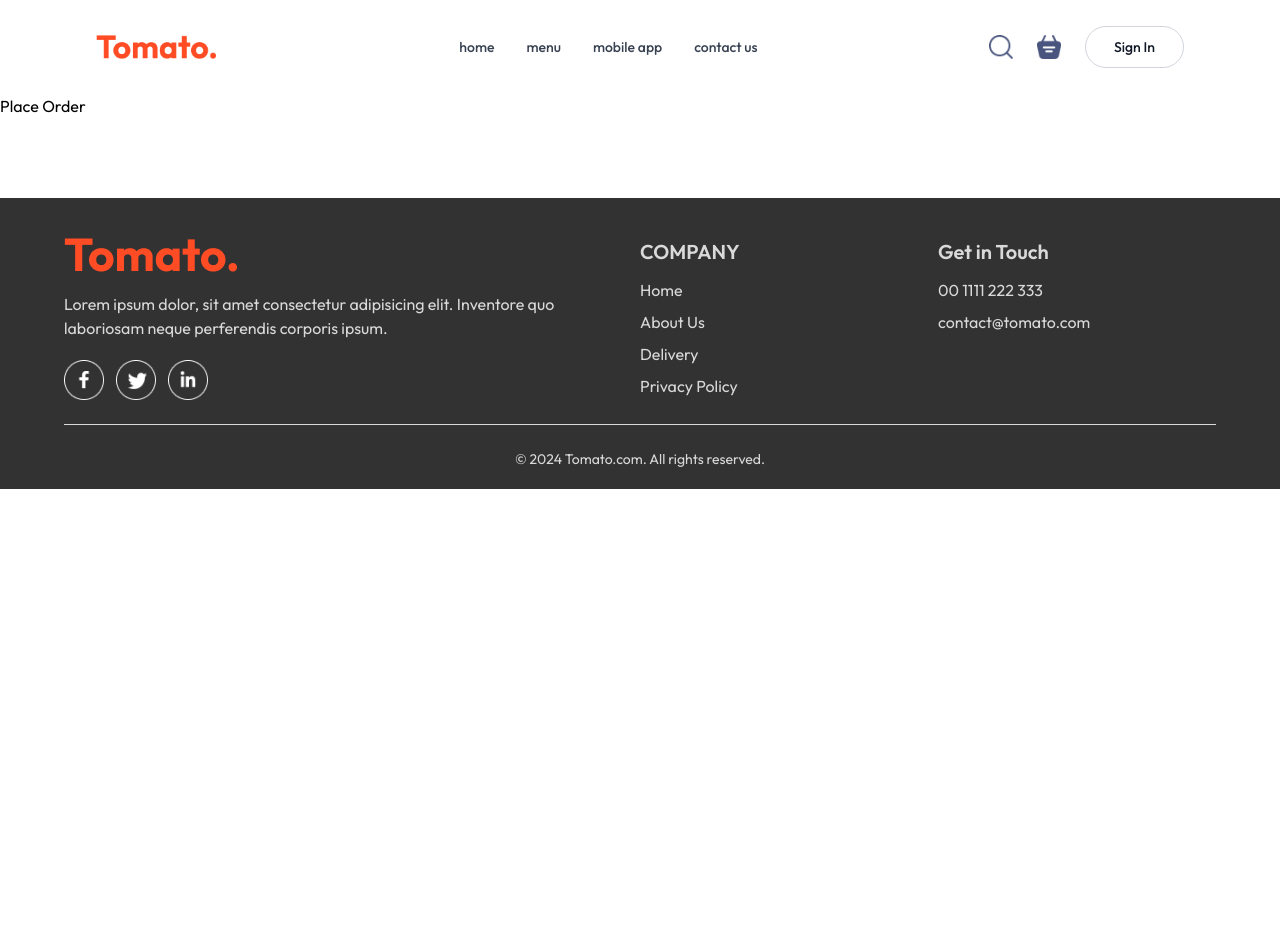
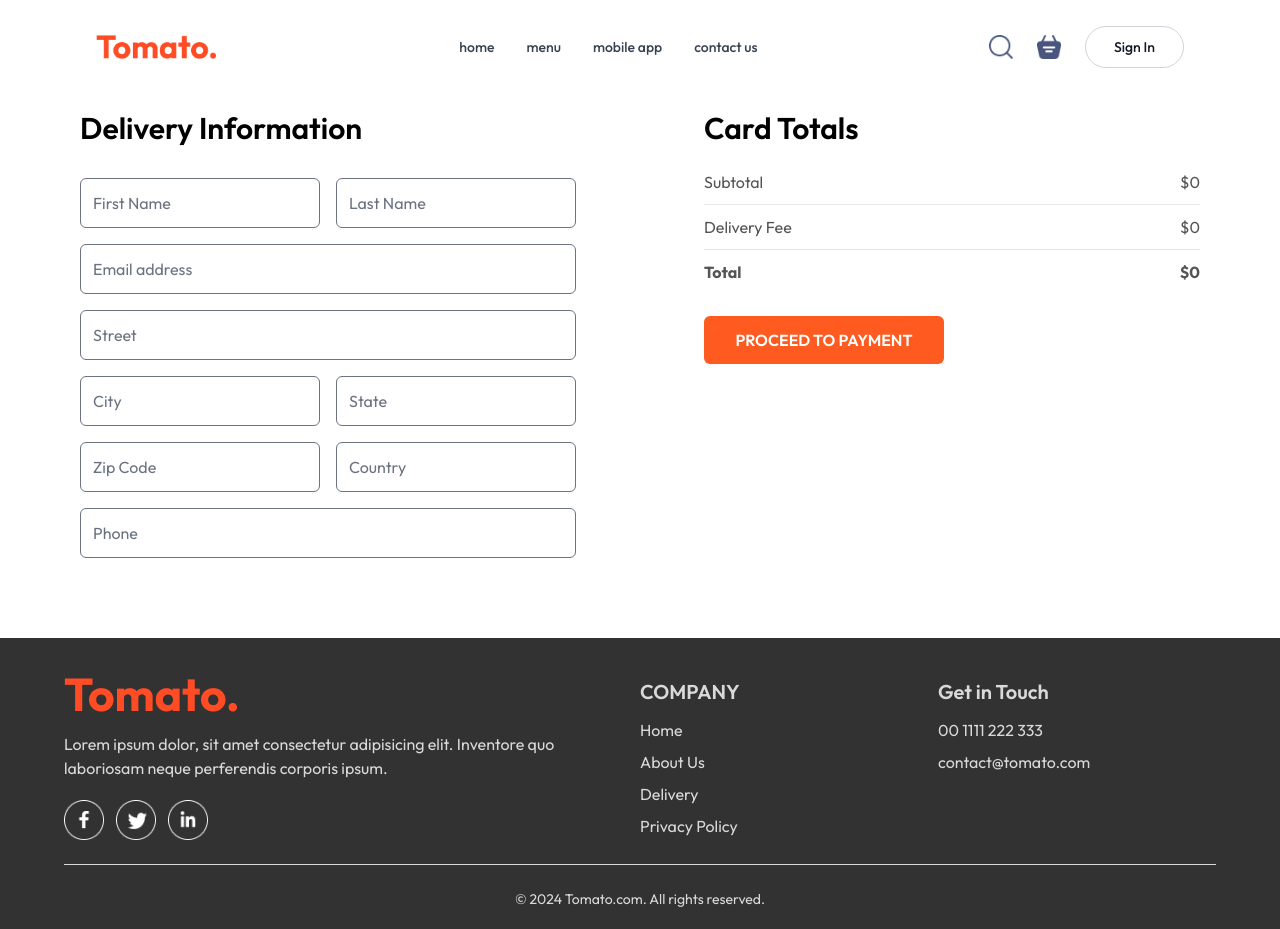
Before and after one commit to hamaadafzal4209/Food-Ordering-App, a React (Vite) app in the folder frontend/: page /order in a window 1280 px wide. Before the commit the page ends 800 px from the top, so only its background shows below. Built offline with nearby package versions, Linux system fonts and the light colour scheme.

Commit message:
complate place order page

```diff
--- a/frontend/src/components/Header.jsx
+++ b/frontend/src/components/Header.jsx
@@ -3,9 +3,9 @@ function Header() {
   return (
     <div className="">
       <div className="header px-6 sm:px-8 md:px-20 pb-20 space-y-4 text-white">
-        <h1 className="text-6xl font-semibold leading-[72px] text-balance pt-32">Order your <br /> favorite food here</h1>
-        <p className="text-sm text-balance">Lorem ipsum dolor sit amet consectetur adipisicing elit. Animi, itaque ea. Culpa nostrum quia, repellendus rem ex deleniti aperiam! Distinctio ducimus aperiam sint nesciunt voluptatibus tempore suscipit labore amet maiores. Lorem ipsum dolor sit, amet consectetur adipisicing elit. Accusamus, quod. Velit, illum?</p>
-        <button className="px-8 py-3 cursor-pointer bg-white text-black rounded-full font-semibold">View Menu</button>
+        <h1 className="text-6xl animate-fadeIn font-semibold leading-[72px] text-balance pt-32">Order your <br /> favorite food here</h1>
+        <p className="text-sm text-balance animate-fadeIn">Lorem ipsum dolor sit amet consectetur adipisicing elit. Animi, itaque ea. Culpa nostrum quia, repellendus rem ex deleniti aperiam! Distinctio ducimus aperiam sint nesciunt voluptatibus tempore suscipit labore amet maiores. Lorem ipsum dolor sit, amet consectetur adipisicing elit. Accusamus, quod. Velit, illum?</p>
+        <button className="px-8 py-3 cursor-pointer bg-white text-black rounded-full font-semibold animate-fadeIn">View Menu</button>
       </div>
     </div>
   )
--- a/frontend/src/pages/Cart.jsx
+++ b/frontend/src/pages/Cart.jsx
@@ -1,10 +1,13 @@
 import { Table } from "flowbite-react";
 import { useContext } from "react";
 import { StoreContext } from "../context/StoreContext";
+import { useNavigate } from "react-router-dom";
 
 function Cart() {
   const { food_list, cartItems, removeFromCart, getTotalCartAmount } =
     useContext(StoreContext);
+
+  const navigate = useNavigate();
 
   return (
     <div className="max-w-6xl px-4 mx-auto">
@@ -56,6 +59,7 @@ function Cart() {
         className="mt-20 flex justify-between flex-col md:flex-row"
         style={{ gap: "max(6vw,20px)" }}
       >
+        {/* cart total */}
         <div className="flex-1 border p-6">
           <h1 className="text-xl font-semibold">Card Totals</h1>
           <div className="my-4">
@@ -66,17 +70,19 @@ function Cart() {
             <hr className="my-[10px]" />
             <div className="flex justify-between gap-5 text-[#555]">
               <p>Delivery Fee</p>
-              <p>${2}</p>
+              <p>${getTotalCartAmount() === 0 ? 0 : 2}</p>
             </div>
             <hr className="my-[10px]" />
             <div className="flex justify-between gap-5 text-[#555]">
               <b>Total</b>
-              <b>${getTotalCartAmount() + 2}</b>
+              <b>
+                ${getTotalCartAmount() === 0 ? 0 : getTotalCartAmount() + 2}
+              </b>
             </div>
           </div>
           <button
-            className="uppercase text-white bg-orange-500 py-3 rounded-[4px] cursor-pointer"
-            style={{ width: "max(20vw,200px)" }}
+            onClick={() => navigate("/order")}
+            className="uuppercase text-white bg-orange-500 py-3 rounded-md max-w-60 w-full font-semibold"
           >
             Proceed To Checkout
           </button>
--- a/frontend/src/pages/PlaceOrder.jsx
+++ b/frontend/src/pages/PlaceOrder.jsx
@@ -1,10 +1,99 @@
+import { useContext } from "react";
+import { StoreContext } from "../context/StoreContext";
 
 function PlaceOrder() {
+  const { getTotalCartAmount } = useContext(StoreContext);
+
   return (
-    <div>
-      Place Order
+    <div className="max-w-6xl px-4 mx-auto">
+      <form className="flex flex-col md:flex-row gap-12 lg:gap-32 mt-4">
+        {/* left */}
+        <div className="flex-1">
+          <p className="text-xl sm:text-3xl font-semibold mb-8">
+            Delivery Information
+          </p>
+          <div className="grid grid-cols-1 sm:grid-cols-2 gap-4">
+            <input
+              type="text"
+              placeholder="First Name"
+              className="p-3 border rounded-md w-full"
+            />
+            <input
+              type="text"
+              placeholder="Last Name"
+              className="p-3 border rounded-md w-full"
+            />
+          </div>
+          <input
+            type="email"
+            placeholder="Email address"
+            className="p-3 border rounded-md w-full mt-4"
+          />
+          <input
+            type="text"
+            placeholder="Street"
+            className="p-3 border rounded-md w-full mt-4"
+          />
+          <div className="grid grid-cols-1 sm:grid-cols-2 gap-4 mt-4">
+            <input
+              type="text"
+              placeholder="City"
+              className="p-3 border rounded-md w-full"
+            />
+            <input
+              type="text"
+              placeholder="State"
+              className="p-3 border rounded-md w-full"
+            />
+          </div>
+          <div className="grid grid-cols-1 sm:grid-cols-2 gap-4 mt-4">
+            <input
+              type="text"
+              placeholder="Zip Code"
+              className="p-3 border rounded-md w-full"
+            />
+            <input
+              type="text"
+              placeholder="Country"
+              className="p-3 border rounded-md w-full"
+            />
+          </div>
+          <input
+            type="text"
+            placeholder="Phone"
+            className="p-3 border rounded-md w-full mt-4"
+          />
+        </div>
+        {/* right */}
+        <div className="flex-1">
+          <h1 className="text-xl sm:text-3xl font-semibold mb-6">
+            Card Totals
+          </h1>
+          <div className="my-4">
+            <div className="flex justify-between gap-5 text-[#555]">
+              <p>Subtotal</p>
+              <p>${getTotalCartAmount()}</p>
+            </div>
+            <hr className="my-[10px]" />
+            <div className="flex justify-between gap-5 text-[#555]">
+              <p>Delivery Fee</p>
+              <p>${getTotalCartAmount() === 0 ? 0 : 2}</p>
+            </div>
+            <hr className="my-[10px]" />
+            <div className="flex justify-between gap-5 text-[#555]">
+              <b>Total</b>
+              <b>
+                ${getTotalCartAmount() === 0 ? 0 : getTotalCartAmount() + 2}
+              </b>
+            </div>
+          </div>
+          <button className="uppercase text-white bg-orange-500 py-3 mt-4 rounded-md max-w-60 w-full font-semibold">
+            Proceed To payment
+          </button>
+        </div>
+      </form>
     </div>
-  )
+  );
 }
 
-export default PlaceOrder
+export default PlaceOrder;
```
